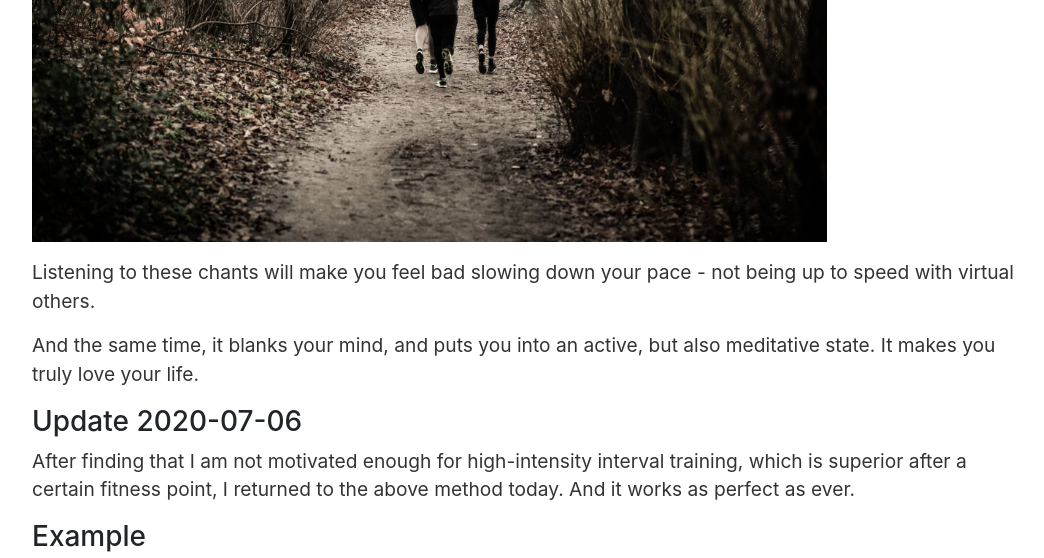
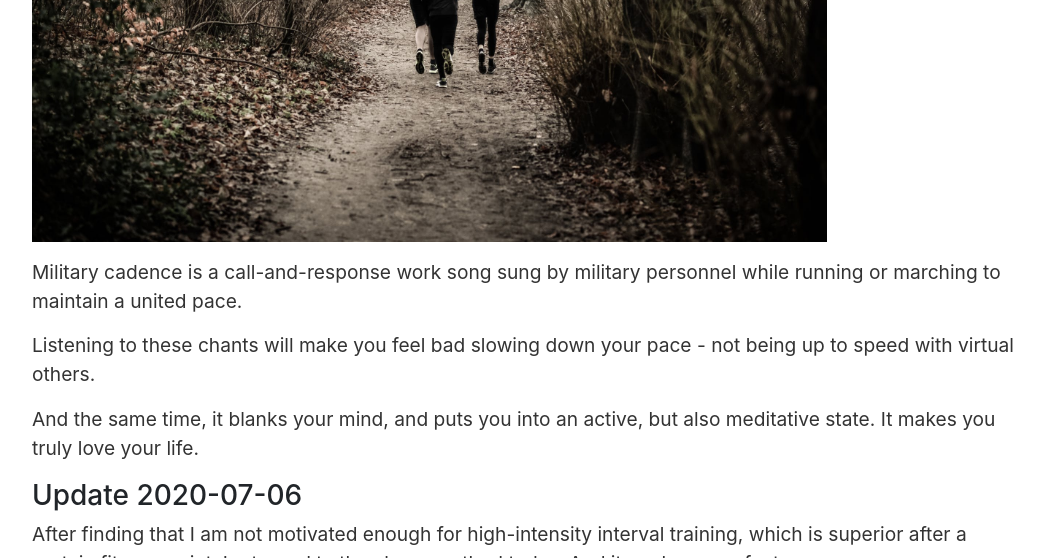
Before and after one commit to vackosar/vackosar.github.io, a Jekyll site: the page built from _posts/2016-07-16-Boost-Jog-Morale-Using-Mil-Cadence.md, in a window 1280 px wide and 900 px high, scrolled down 674 px, cut to the strip 0-558 px from the top of the window. Shown: the whole strip, without its empty margins (111-1155 px from the left). Built offline with Jekyll 4.4.1, drawn with Linux system fonts in a browser that asks for light colours; nearby versions of some CDN libraries; library files that are not in the unit come from our copies; comment, search, counter and statistics services are not loaded.

Commit message:
mil cadence

```diff
--- a/_posts/2016-07-16-Boost-Jog-Morale-Using-Mil-Cadence.md
+++ b/_posts/2016-07-16-Boost-Jog-Morale-Using-Mil-Cadence.md
@@ -12,6 +12,8 @@ redirect_from:
 
 <img alt="Running with military cadence" style="width: 80%; max-width: 900px" src="https://raw.githubusercontent.com/vackosar/vackosar.github.io/master/images/mil-cadence-pexels.jpg">
 
+Military cadence is a call-and-response work song sung by military personnel while running or marching to maintain a united pace.
+
 Listening to these chants will make you feel bad slowing down your pace - not being up to speed with virtual others.
 
 And the same time, it blanks your mind, and puts you into an active, but also meditative state. It makes you truly love your life.
```
